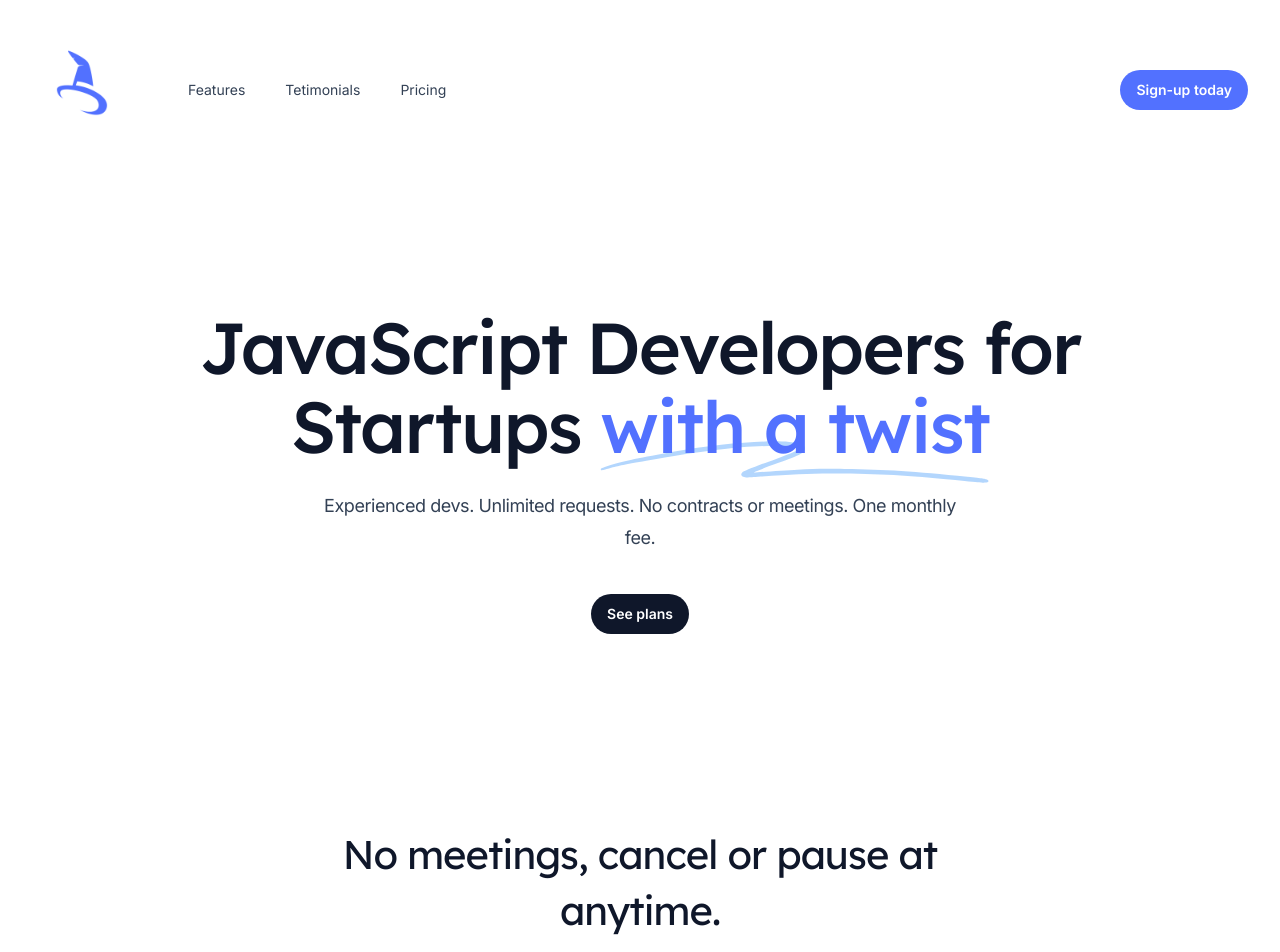
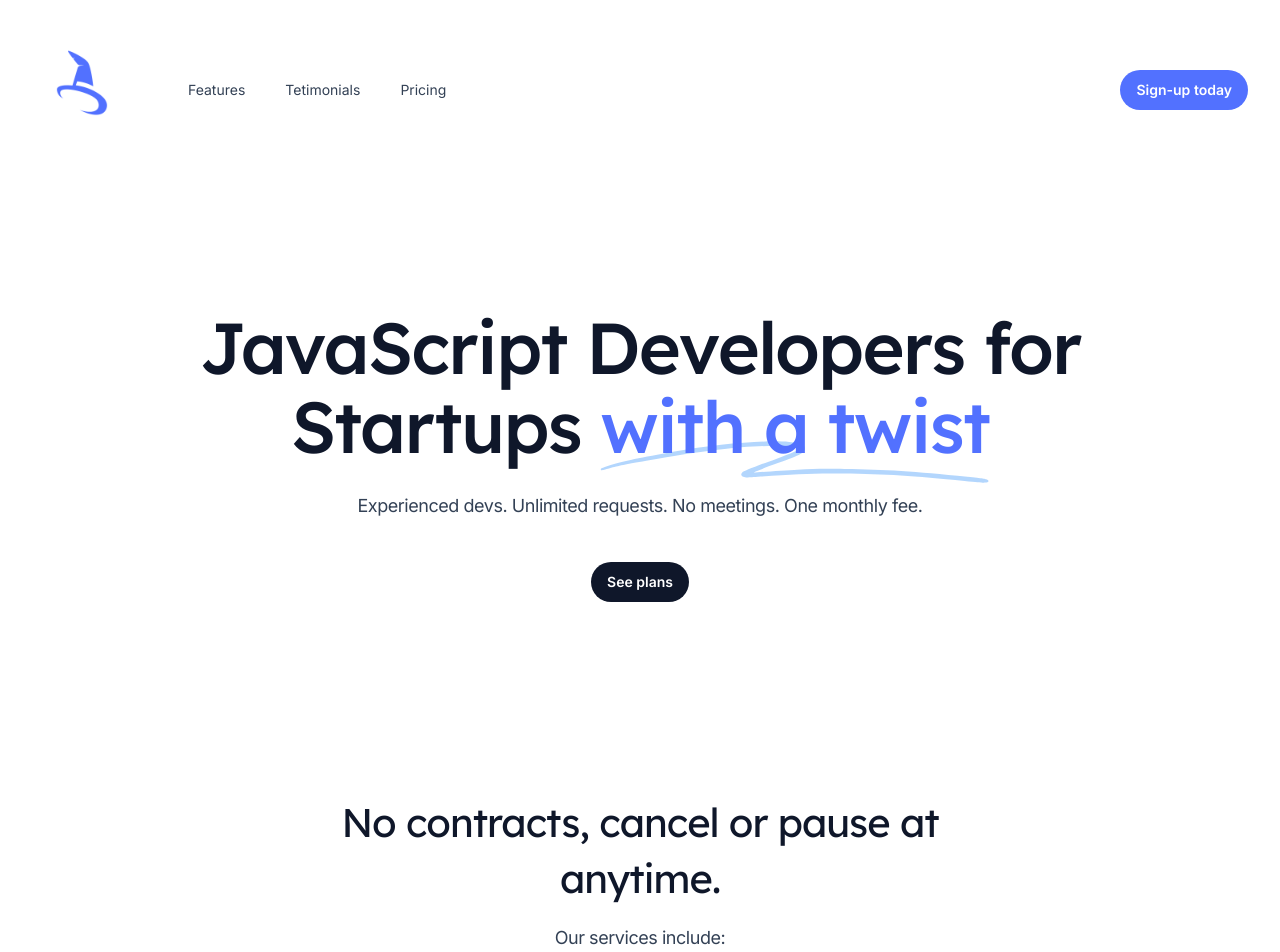
Before and after one commit to dcgleason/webshop-landing, a Next.js app: page / in a window 1280 px wide. Shown: the top 952 px of the page. Built offline with nearby package versions, Linux system fonts and the light colour scheme.

Commit message:
update to features

```diff
--- a/src/components/Hero.jsx
+++ b/src/components/Hero.jsx
@@ -28,7 +28,7 @@ export function Hero() {
 
       </h1>
       <p className="mx-auto mt-6 max-w-2xl text-lg tracking-tight text-slate-700">
-     Experienced devs. Unlimited requests. No contracts or meetings. One monthly fee.
+     Experienced devs. Unlimited requests. No meetings. One monthly fee.
       </p>
       <div className="mt-10 flex justify-center gap-x-6">
         <Button href="#pricing">See plans</Button>
--- a/src/components/SecondaryFeatures.jsx
+++ b/src/components/SecondaryFeatures.jsx
@@ -216,7 +216,7 @@ export function SecondaryFeatures() {
       <Container>
         <div className="mx-auto max-w-2xl md:text-center">
           <h2 className="font-display text-3xl tracking-tight text-slate-900 sm:text-4xl">
-         No meetings, cancel or pause at anytime.
+         No contracts, cancel or pause at anytime.
           </h2>
           <p className="mt-4 text-lg tracking-tight text-slate-700">
         Our services include:
```
